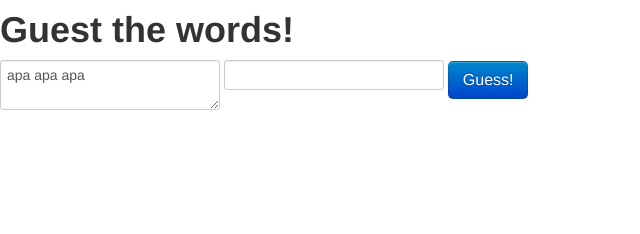
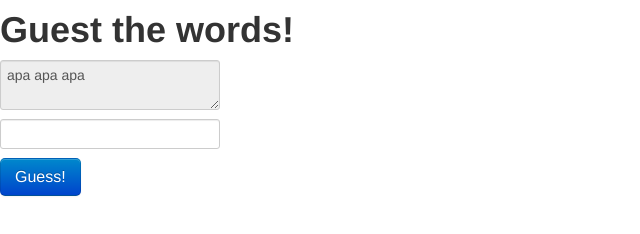
Before and after one commit to froderik/devnull, a plain HTML site: page alphabetsoup/public/index.html in a window 1280 px wide. Shown: the whole page, without its empty margins (0-640 px from the left). Drawn offline with Linux system fonts and the light colour scheme.

Commit message:
ui fixes

```diff
--- a/alphabetsoup/public/css/style.css
+++ b/alphabetsoup/public/css/style.css
@@ -1,3 +1,7 @@
 #wordsBox {
-	disabled: true;
+	clear:both;
 }
+
+#guessBox {
+	clear:both;
+}
--- a/alphabetsoup/public/index.html
+++ b/alphabetsoup/public/index.html
@@ -4,16 +4,16 @@
     <title>alphabetsoup challenge</title>
     <!-- Bootstrap -->
     <link href="bootstrap/css/bootstrap.css" rel="stylesheet">
-    <link href="bootstrap/css/bootstrap.css" rel="stylesheet">
+    <link href="css/style.css" rel="stylesheet">
 
   </head>
   <body>
     <h1>Guest the words!</h1>
 
-    <textarea id="wordsBox"></textarea>
-
+    <textarea id="wordsBox" disabled="true"></textarea>
+    <br/>
     <input id="guessBox" type="text" />
-
+    <br/>
     <button class="btn btn-primary btn-large" id="guessButton" >Guess!</button>
 
 
```
